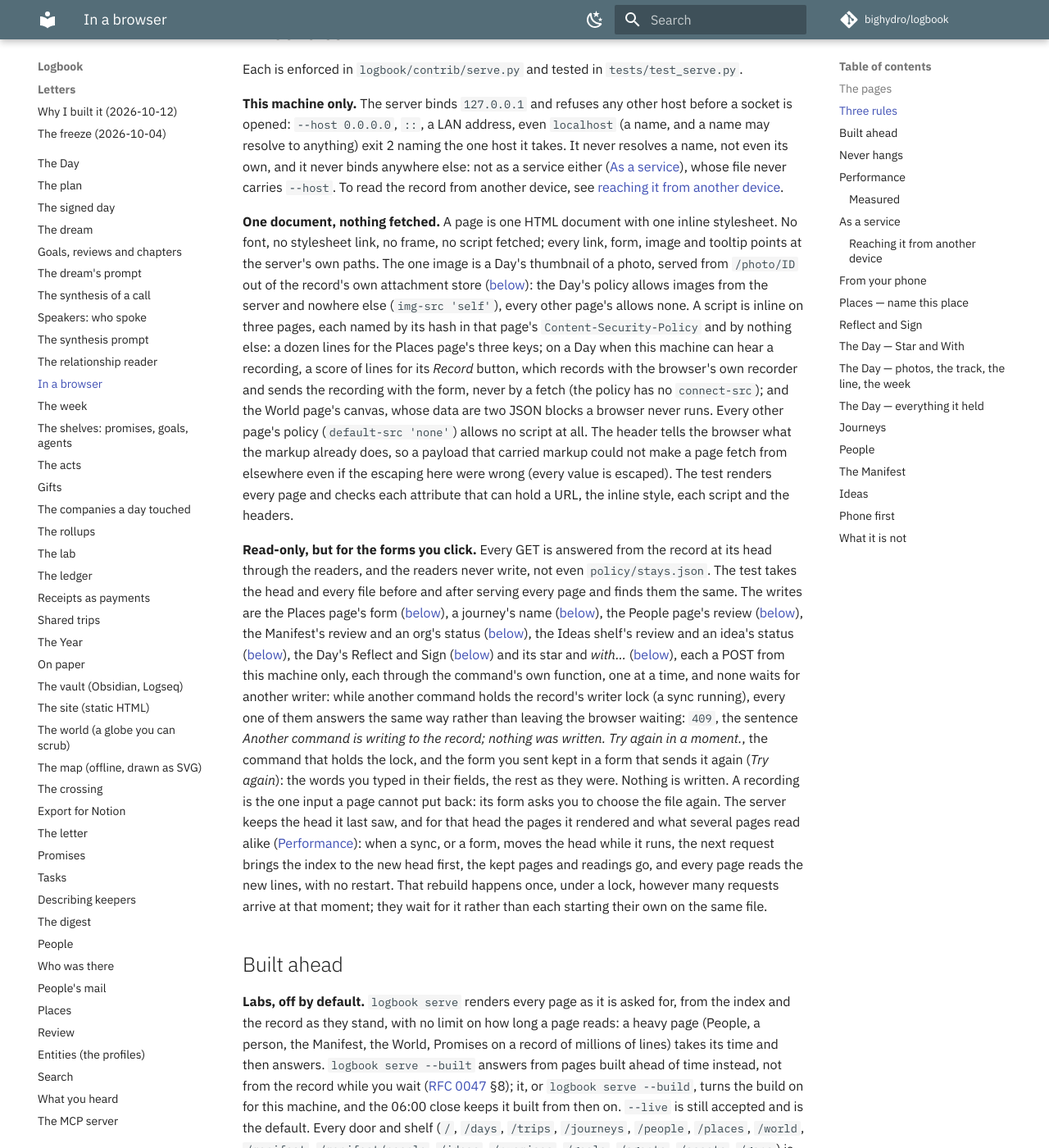
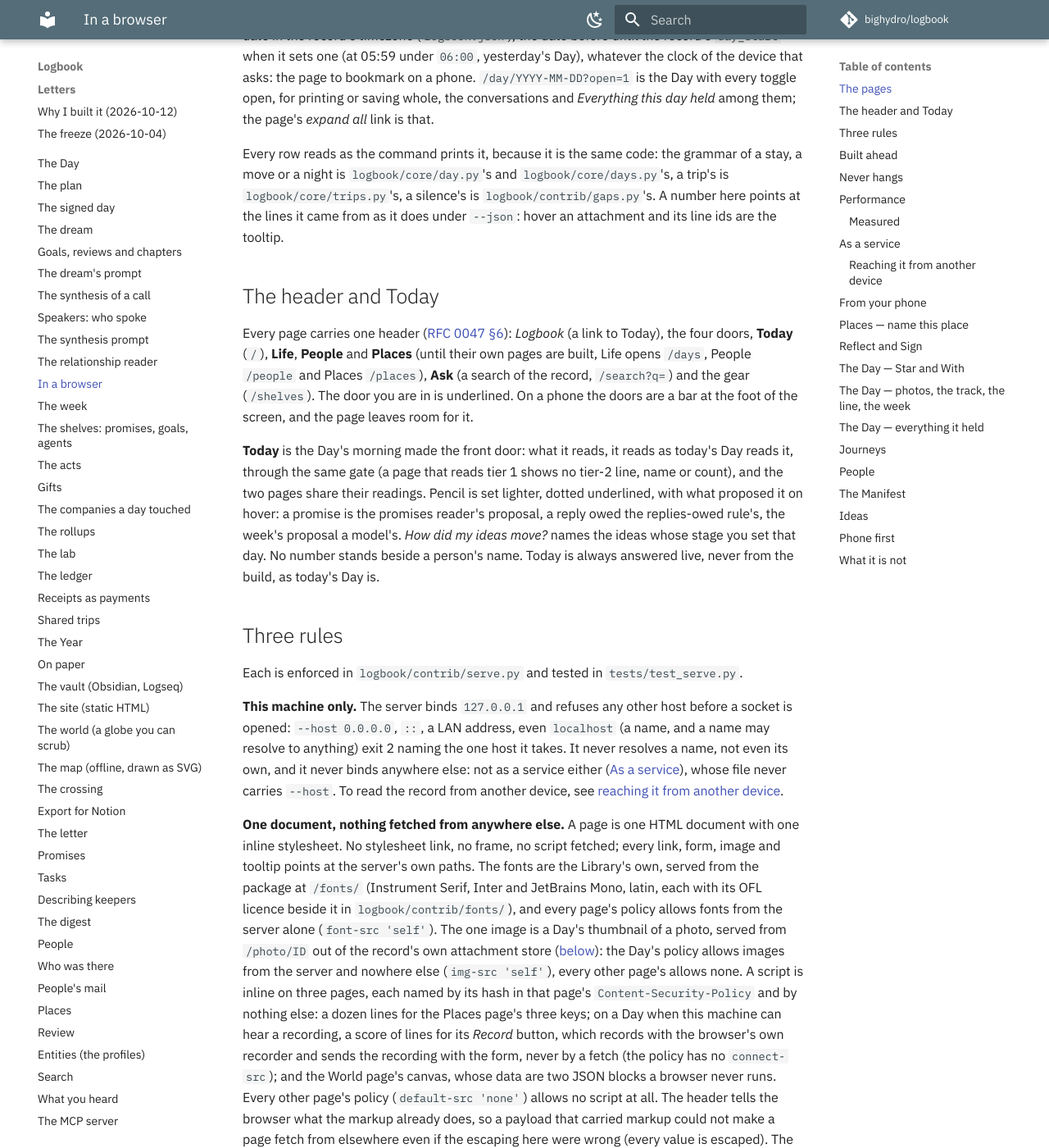
Before and after one commit to bighydro/logbook, an MkDocs documentation site: the page built from docs/serve.md, in a window 1280 px wide and 1400 px high, scrolled down 4070 px. Shown: the whole window at 82% size. Built offline with MkDocs 1.6.1 and Material for MkDocs 9.7.7, drawn with Linux system fonts in a browser that asks for light colours; comment, search, counter and statistics services are not loaded; some of the changed text lies outside the part shown.

Commit message:
docs: Today, the header and /shelves in the Library's pages; the fonts the Library serves itself
Co-Authored-By: Claude Opus 5.5 <noreply@anthropic.com>
Claude-Session: https://claude.ai/code/session_01LbjUrthY2Qt8uPvBS1QfpM
Signed-off-by: bighydro <122497530+bighydro@users.noreply.github.com>

```diff
--- a/docs/serve.md
+++ b/docs/serve.md
@@ -30,6 +30,8 @@ aboard the yacht Nordlys. Nothing in it is real.*
 
 | Page | What it is | The command it renders |
 |---|---|---|
+| `/` | **Today**, the front door ([RFC 0047 §4.1](https://github.com/bighydro/logbook/blob/main/rfcs/0047-the-librarys-doors.md)): the place of the night and the time, the date, the weather, whether the day is signed; the photo of the day you starred; one memory, a year ago today (else the nearest earlier year on the same date that holds a signed reflection, a starred photo or a journey); *What you owe* (your open promises and what was asked of you in the fortnight, today's tasks, the replies owed) and *Owed to you*, seven each at most, the oldest first, each a link to its moment; your words, the evening's three questions and the Day's Reflect and Sign, posting to the Day's own routes; beside them the week's signed days, the next four days' calendar with whom, the week's proposal in pencil, and the legend of ink and pencil ([Today](#today)) | `logbook day`'s morning |
+| `/shelves` | the gear: every shelf, as the front page listed them before the doors | — |
 | `/day/YYYY-MM-DD` | the Day as a timeline: the nights either side, the country, the signature (or `unsigned`) with the page digest, the all-day entries, the `with` row (the day's company, your word marked, and the *with…* field); your reflection; one row per stay, stop, move, flight or run aboard an asset, in time order, with the clock, the kind and what it was; each row's attachments (events, transcripts with their voices when the line has them, as the Day names them ([speakers](speakers.md)), notes, mail threads, calls, keepers named; messages by conversation, each folded; photos counted and named) and company (confirmed, then proposed) under a toggle; a star on every row that is a line; what is unplaced; the health line; the sources and when each last spoke; *Everything this day held*, every line of the day, folded ([below](#the-day--everything-it-held)); at its foot, *Reflect and sign* ([below](#reflect-and-sign)) | `logbook day`, and `logbook day reflect`, `logbook star`, `logbook with` |
 | `/week/YYYY-Www` | the week, read-only: seven ribbons, one a day, each a link to its Day; where the week went (the week draft's numbers, each with its lines); each goal with what the week shows for it and the command that gives a verdict; the one proposal for next week, in pencil; the stale question; the people who moved, names only; the sprint and the next trip; Hold's census, counts only ([the week](week.md)) | `logbook dream week`, `goal review`, `show plan`, `lab hold census` |
 | `/days?from=&to=` | one row per day of the window, the day a link to its Day: the night, the kilometres moved, the flights, the stays and what attached, the people confirmed, the health triple, the usual sources with no line that day; then *Starred*, the window's stars, each linked to its row. Without a window, the record's last fortnight; a form and *earlier* / *later* links move it | `logbook show days` |
@@ -51,8 +53,8 @@ aboard the yacht Nordlys. Nothing in it is real.*
 | `/gaps?since=` | where each source went quiet: lines, first and last line, the longest silence, the days with no line folded into runs | `logbook doctor sources --gaps` |
 | `/world?from=&to=` | the globe you can scrub: the named places, the assets on their tracks, your stays and journeys, the chapters on the time scrubber; the page `export world` writes by default ([the world](world.md)) | `logbook export world` |
 
-`/` is the front page: how many lines the record holds and the days it covers, and a link to each page.
-`/today` redirects to the Day of the current date in the record's timezone (`logbook.json`), the date
+`/` is Today; `/shelves`, behind the gear, is what the front page was: how many lines the record holds
+and the days it covers, and a link to each shelf. `/today` redirects to the Day of the current date in the record's timezone (`logbook.json`), the date
 before until the record's `day_start` when it sets one (at 05:59 under `06:00`, yesterday's Day), whatever
 the clock of the device that asks: the page to bookmark on a phone.
 `/day/YYYY-MM-DD?open=1` is the Day with every toggle open, for printing or saving whole, the
@@ -62,6 +64,21 @@ Every row reads as the command prints it, because it is the same code: the gramm
 move or a night is `logbook/core/day.py`'s and `logbook/core/days.py`'s, a trip's is `logbook/core/trips.py`'s, a
 silence's is `logbook/contrib/gaps.py`'s. A number here points at the lines it came from as it does under
 `--json`: hover an attachment and its line ids are the tooltip.
+
+## The header and Today
+
+Every page carries one header ([RFC 0047 §6](https://github.com/bighydro/logbook/blob/main/rfcs/0047-the-librarys-doors.md)):
+*Logbook* (a link to Today), the four doors, **Today** (`/`), **Life**, **People** and **Places** (until
+their own pages are built, Life opens `/days`, People `/people` and Places `/places`), **Ask** (a search
+of the record, `/search?q=`) and the gear (`/shelves`). The door you are in is underlined. On a phone the
+doors are a bar at the foot of the screen, and the page leaves room for it.
+
+<a id="today"></a>**Today** is the Day's morning made the front door: what it reads, it reads as today's
+Day reads it, through the same gate (a page that reads tier 1 shows no tier-2 line, name or count), and
+the two pages share their readings. Pencil is set lighter, dotted underlined, with what proposed it on
+hover: a promise is the promises reader's proposal, a reply owed the replies-owed rule's, the week's
+proposal a model's. *How did my ideas move?* names the ideas whose stage you set that day. No number
+stands beside a person's name. Today is always answered live, never from the build, as today's Day is.
 
 ## Three rules
 
@@ -74,9 +91,12 @@ never binds anywhere else: not as a service either ([As a service](#as-a-service
 carries `--host`. To read the record from another device, see
 [reaching it from another device](#reaching-it-from-another-device).
 
-**One document, nothing fetched.** A page is one HTML document with one inline stylesheet. No
-font, no stylesheet link, no frame, no script fetched; every link, form, image and tooltip points
-at the server's own paths. The one image is a Day's thumbnail of a photo, served from
+**One document, nothing fetched from anywhere else.** A page is one HTML document with one inline
+stylesheet. No stylesheet link, no frame, no script fetched; every link, form, image and tooltip points
+at the server's own paths. The fonts are the Library's own, served from the package at `/fonts/`
+(Instrument Serif, Inter and JetBrains Mono, latin, each with its OFL licence beside it in
+`logbook/contrib/fonts/`), and every page's policy allows fonts from the server alone
+(`font-src 'self'`). The one image is a Day's thumbnail of a photo, served from
 `/photo/ID` out of the record's own attachment store ([below](#the-day--photos-the-track-the-line-the-week)):
 the Day's policy allows images from the server and nowhere else (`img-src 'self'`), every other
 page's allows none. A script is inline on three pages, each named by its hash in that page's
```
Also changed, not shown: changelog.d/door-today.md (added, +12 -0 lines).
